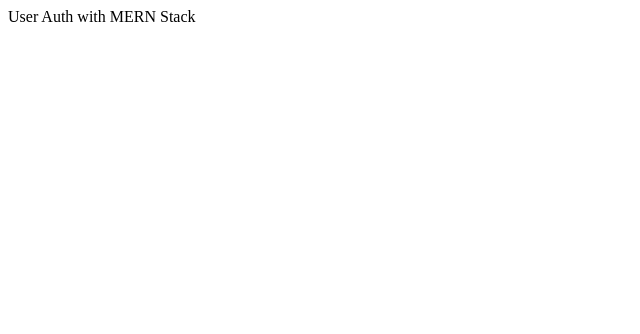
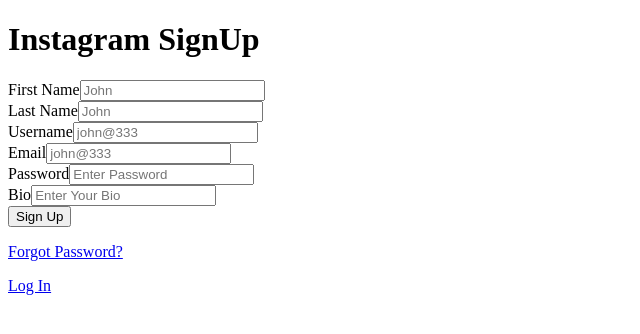
Before and after one commit to abhishekkumar0841/User-Auth-MERN-, a React (Vite) app in the folder client/: page /signup in a window 1280 px wide. Shown: the top 334 px of the page, without its empty margins (0-640 px from the left). Built offline with nearby package versions, Linux system fonts and the light colour scheme.

Commit message:
Frontend created without styling

```diff
--- a/client/package.json
+++ b/client/package.json
@@ -11,7 +11,8 @@
   },
   "dependencies": {
     "react": "^18.2.0",
-    "react-dom": "^18.2.0"
+    "react-dom": "^18.2.0",
+    "react-router-dom": "^6.16.0"
   },
   "devDependencies": {
     "@types/react": "^18.2.15",
--- a/client/src/App.jsx
+++ b/client/src/App.jsx
@@ -1,11 +1,17 @@
-import React from 'react'
+import React from "react";
+import { Route, Routes } from "react-router-dom";
+import SignUpPage from "./pages/SignUpPage";
+import LoginPage from "./pages/LoginPage";
+import ErrorPage from "./components/ErrorPage";
 
 const App = () => {
   return (
-    <div>
-      User Auth with MERN Stack
-    </div>
-  )
-}
+    <Routes>
+      <Route path="/" element={<LoginPage />} />
+      <Route path="/signup" element={<SignUpPage />} />
+      <Route path="*" element={<ErrorPage />} />
+    </Routes>
+  );
+};
 
-export default App
+export default App;
--- /dev/null
+++ b/client/src/components/Button.jsx
@@ -0,0 +1,7 @@
+import React from "react";
+
+const Button = ({text, type}) => {
+  return <button type={type}> {text} </button>;
+};
+
+export default Button;
--- /dev/null
+++ b/client/src/components/ErrorPage.jsx
@@ -0,0 +1,11 @@
+import React from 'react'
+
+const ErrorPage = () => {
+  return (
+    <div>
+      This Page does not Exist!!!!!
+    </div>
+  )
+}
+
+export default ErrorPage
--- /dev/null
+++ b/client/src/components/Footer.jsx
@@ -0,0 +1,21 @@
+import React from "react";
+import { Link } from "react-router-dom";
+
+const Footer = ({ link ,textToggler }) => {
+
+  return (
+    <div>
+      <div>
+        <Link>
+          <p>Forgot Password?</p>
+        </Link>
+      </div>
+
+      <div>
+        <Link to={link}>{textToggler}</Link>
+      </div>
+    </div>
+  );
+};
+
+export default Footer;
--- /dev/null
+++ b/client/src/components/LoginForm.jsx
@@ -0,0 +1,22 @@
+import React from 'react'
+import Button from './Button'
+
+const LoginForm = () => {
+  return (
+    <form>
+        <div>
+            <label htmlFor="userName">Username</label>
+            <input type="text" name='userName' id='userName' placeholder='john@333' />
+        </div>
+        <div>
+            <label htmlFor="password">Password</label>
+            <input type="text" name="password" id="password" placeholder='Enter Password'/>
+        </div>
+        <div>
+            <Button text={'Log In'} />
+        </div>
+    </form>
+  )
+}
+
+export default LoginForm
--- /dev/null
+++ b/client/src/components/SignUpForm.jsx
@@ -0,0 +1,60 @@
+import React from "react";
+import Button from "./Button";
+
+const SignUpForm = () => {
+  return (
+    <form>
+      <div>
+        <label htmlFor="firstName">First Name</label>
+        <input type="text" name="firstName" id="firstName" placeholder="John" />
+      </div>
+
+      <div>
+        <label htmlFor="lastName">Last Name</label>
+        <input type="text" name="lastName" id="lastName" placeholder="John" />
+      </div>
+
+      <div>
+        <label htmlFor="userName">Username</label>
+        <input
+          type="text"
+          name="userName"
+          id="userName"
+          placeholder="john@333"
+        />
+      </div>
+
+      <div>
+        <label htmlFor="email">Email</label>
+        <input
+          type="email"
+          name="email"
+          id="email"
+          placeholder="john@333"
+        />
+      </div>
+
+
+      <div>
+        <label htmlFor="password">Password</label>
+        <input
+          type="password"
+          name="password"
+          id="password"
+          placeholder="Enter Password"
+        />
+      </div>
+
+      <div>
+        <label htmlFor="bio">Bio</label>
+        <input type="text" name="bio" id="bio" placeholder="Enter Your Bio" />
+      </div>
+
+      <div>
+        <Button type={'submit'} text={"Sign Up"} />
+      </div>
+    </form>
+  );
+};
+
+export default SignUpForm;
--- /dev/null
+++ b/client/src/pages/LoginPage.jsx
@@ -0,0 +1,15 @@
+import React from "react";
+import LoginForm from "../components/LoginForm";
+import Footer from "../components/Footer";
+
+const LoginPage = () => {
+  return (
+    <div>
+      <h1>Instagram Login</h1>
+      <LoginForm/>
+      <Footer link={'/signup'} textToggler={'Sign Up'} />
+    </div>
+  );
+};
+
+export default LoginPage;
--- /dev/null
+++ b/client/src/pages/SignUpPage.jsx
@@ -0,0 +1,15 @@
+import React from 'react'
+import SignUpForm from '../components/SignUpForm'
+import Footer from '../components/Footer'
+
+const SignUpPage = () => {
+  return (
+    <div>
+      <h1>Instagram SignUp</h1>
+      <SignUpForm/>
+      <Footer link={'/'} textToggler={'Log In'} />
+    </div>
+  )
+}
+
+export default SignUpPage
```
Also changed, not shown: client/src/main.jsx (+8 -5 lines), 1 other file (tests, documents, lock files or other folders).
